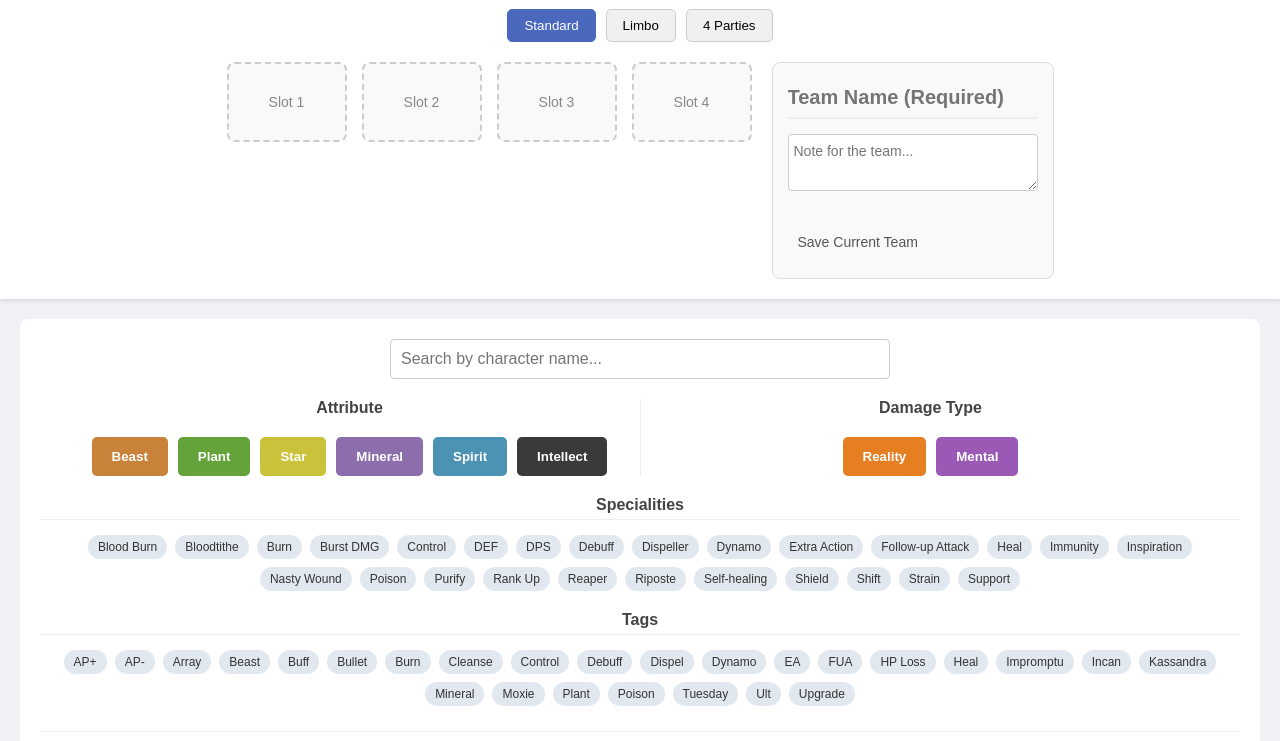
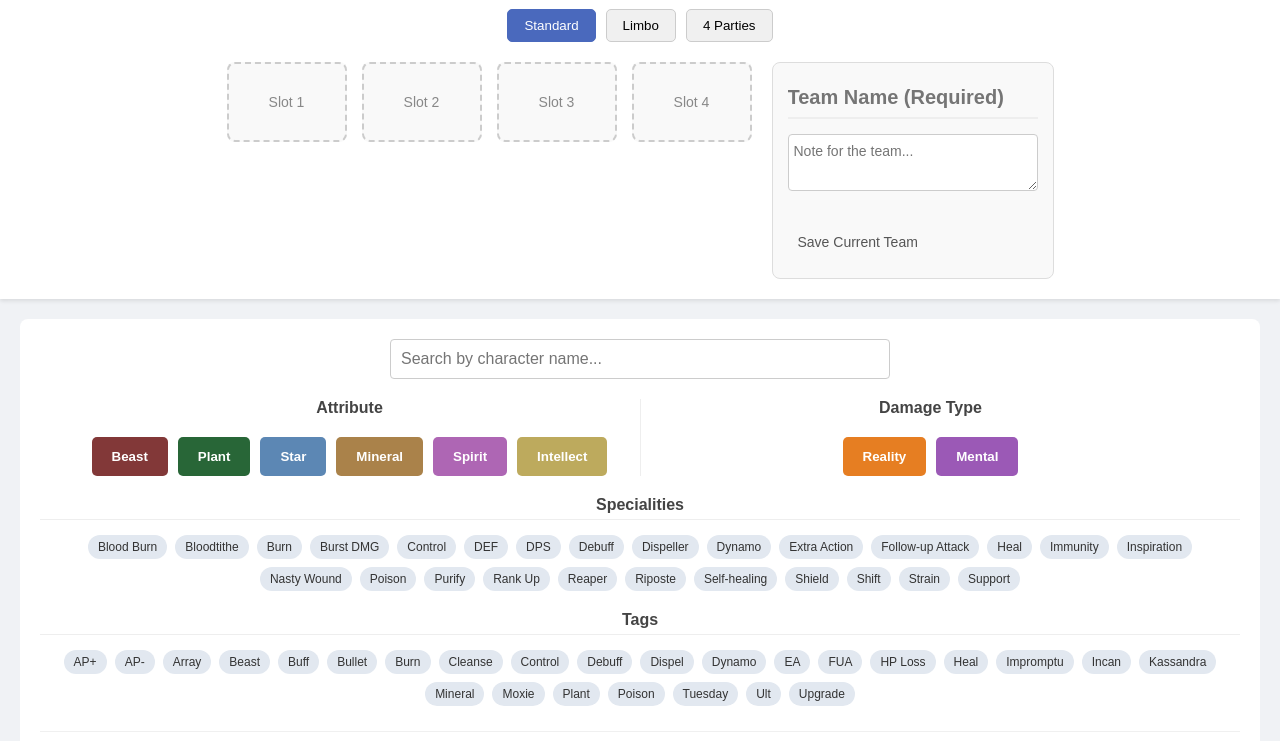
Before and after one commit to Null-pointar/reverse1999-team-builder, a plain HTML site: page index.html in a window 1280 px wide. Shown: the part 59-800 px from the top of the page. Drawn offline with nearby package versions, Linux system fonts and the light colour scheme.

Commit message:
change : attribute colors

```diff
--- a/style.css
+++ b/style.css
@@ -353,12 +353,21 @@ body {
 }
 
 /* 属性ごとの色分け */
+/*
 .attr-beast { background-color: #c9823a; }
 .attr-plant { background-color: #64a23a; }
 .attr-star { background-color: #c9c23a; }
 .attr-mineral { background-color: #8c6eac; }
 .attr-spirit { background-color: #4b92b3; }
 .attr-intellect { background-color: #3a3a3a; }
+*/
+.attr-beast { background-color: #823838; }
+.attr-plant { background-color: #286637; }
+.attr-star { background-color: #5c87b4; }
+.attr-mineral { background-color: #aa824a; }
+.attr-spirit { background-color: #ae66b4; }
+.attr-intellect { background-color: #bdaa5d; }
+
 
 /* ダメージタイプごとの色分け */
 .type-reality { background-color: #e67e22; }
```
